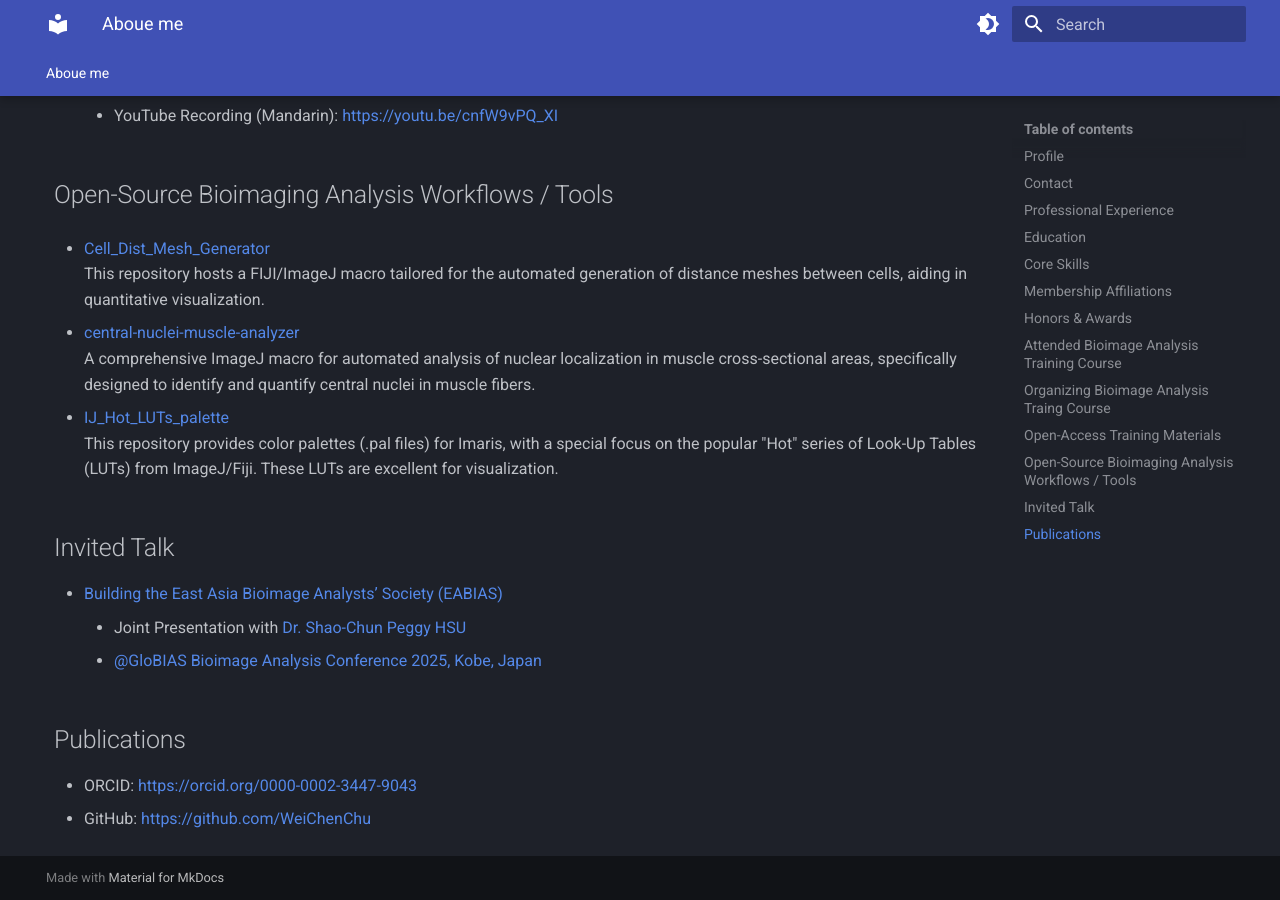
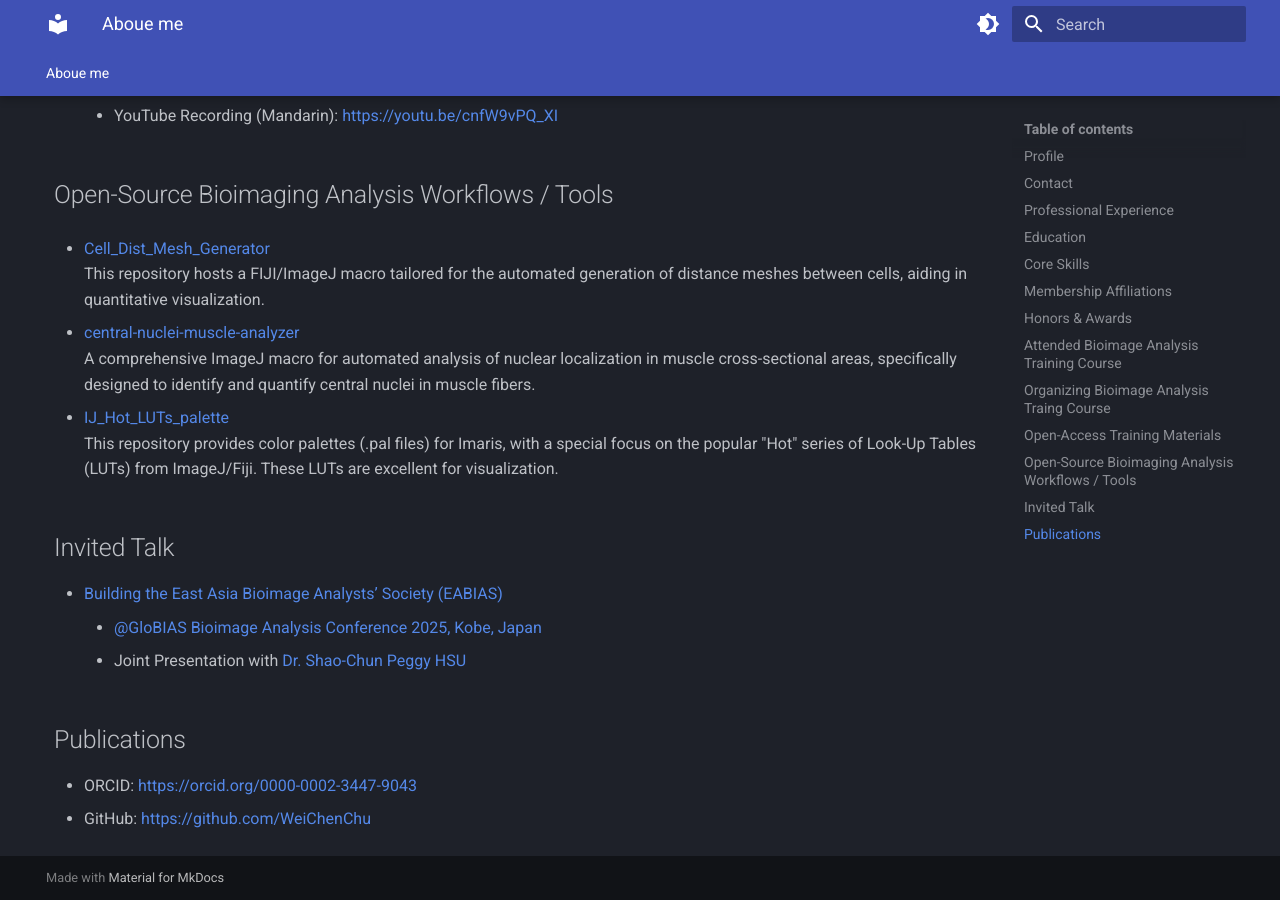
Before and after one commit to WeiChenChu/weichenchu.github.io, an MkDocs documentation site: the page built from docs/index.md, in a window 1280 px wide and 900 px high, scrolled down 4516 px. Built offline with MkDocs 1.6.1 and Material for MkDocs 9.7.7, drawn with Linux system fonts in a browser that asks for light colours; part of the change alters nothing that is shown.

```diff
--- a/docs/index.md
+++ b/docs/index.md
@@ -63,7 +63,7 @@ Department of Life Science, National Chung Hsing University, Taiwan
 - In-person attendance:
     - [GloBIAS Bioimage Analysis Training School 2025](https://github.com/GloBIAS-BioimageAnalysts/GloBIAS_Training_School_2025_Kobe_Japan)
         - Selected trainee, travel supported by ICOB, Academia Sinica, Taiwan
-        - Award for the projection presentation (with Shao-Chun Peggy HSU, Ji-Ying HUANG, Jen-Chien CHANG, Yung-Li CHEN, and Saumya AGRAWAL)
+        - [Award for the projection presentation (with Shao-Chun Peggy HSU, Ji-Ying HUANG, Jen-Chien CHANG, Yung-Li CHEN, and Saumya AGRAWAL)](images/GloBIAS_2025_TS_Award.jpg)
 
     - [PoL Bio-Image Analysis Training School 2023 (Early Career Track)](https://biapol.github.io/PoL-BioImage-Analysis-TS-Early-Career-Track/intro.html)
         - Selected trainee, travel supported by ICOB, Academia Sinica, Taiwan
@@ -139,8 +139,8 @@ This repository provides color palettes (.pal files) for Imaris, with a special
 
 ## Invited Talk
 - [Building the East Asia Bioimage Analysts’ Society (EABIAS)](https://docs.google.com/presentation/d/1lt0MVN4s0Z0LY4LVQeyV24k9ktVzYvwc/edit?usp=sharing&ouid=100383656030708613641&rtpof=true&sd=true)
+    - [@GloBIAS Bioimage Analysis Conference 2025, Kobe, Japan](https://docs.google.com/document/d/e/2PACX-1vSxrytpZNqloqOgevmWWrARxpKJdSnL288EaVx300gzh92NBd2qrvGR6FrvFXtnEah7-z40UIYev_25/pub)
     - Joint Presentation with [Dr. Shao-Chun Peggy HSU](https://site-4702296-3964-7090.mystrikingly.com/)
-    - [@GloBIAS Bioimage Analysis Conference 2025, Kobe, Japan](https://docs.google.com/document/d/e/2PACX-1vSxrytpZNqloqOgevmWWrARxpKJdSnL288EaVx300gzh92NBd2qrvGR6FrvFXtnEah7-z40UIYev_25/pub)
 
 ## Publications
 - ORCID: [https://orcid.org/0000-0002-3447-9043](https://orcid.org/0000-0002-3447-9043)
```
Also changed, not shown: 1 other file.
